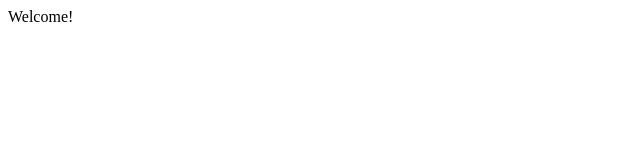
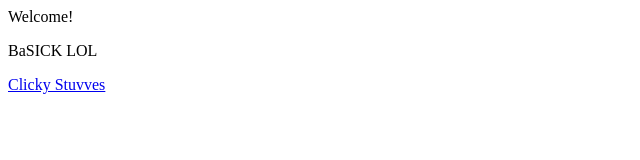
Before and after one commit to lyndzysarah/lyndzysarah.github.io, a plain HTML site: page index.html in a window 1280 px wide. Shown: the whole page, without its empty margins (0-640 px from the left). Drawn offline with Linux system fonts and the light colour scheme.

Commit message:
Update index.html

```diff
--- a/index.html
+++ b/index.html
@@ -1 +1,3 @@
 <p>Welcome!</p>
+<p>BaSICK LOL</p>
+<p><a href="http://tiny.cc/kitteh">Clicky Stuvves</a></p>
```
